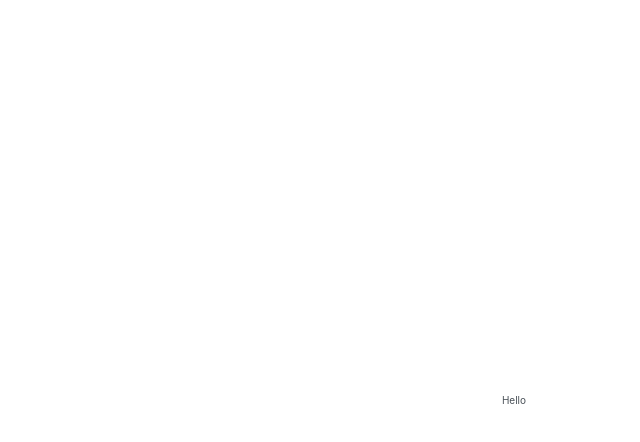
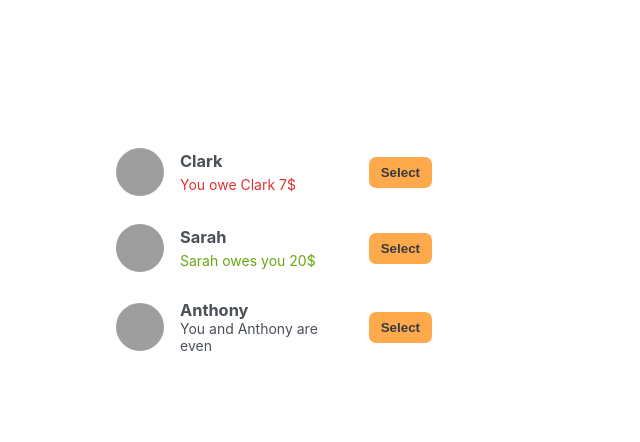
Before and after one commit to kiethohoai/eat-n-split, a React (Create React App) app: page / in a window 1280 px wide. Shown: the top 442 px of the page, without its empty margins (126-766 px from the left). Built offline with nearby package versions, Linux system fonts and the light colour scheme; grey boxes are pictures that could not be loaded.

Commit message:
003 Building the Static App List of Friends

```diff
--- a/src/App.js
+++ b/src/App.js
@@ -19,6 +19,48 @@
   },
 ];
 
+// App
 export default function App() {
-  return <div>Hello</div>;
+  return (
+    <div className="app">
+      <div className="sidebar">
+        <FriendsList />
+      </div>
+    </div>
+  );
 }
+
+// FriendsList
+function FriendsList() {
+  const friends = initialFriends;
+  return (
+    <ul>
+      {friends.map((friend) => (
+        <Friend friend={friend} key={friend.id} />
+      ))}
+    </ul>
+  );
+}
+
+// Friend
+function Friend({ friend }) {
+  return (
+    <li>
+      <img src={friend.image} alt={friend.name} />
+      <h3>{friend.name}</h3>
+      {friend.balance < 0 && (
+        <p className="red">
+          You owe {friend.name} {Math.abs(friend.balance)}$
+        </p>
+      )}
+      {friend.balance > 0 && (
+        <p className="green">
+          {friend.name} owes you {Math.abs(friend.balance)}$
+        </p>
+      )}
+      {friend.balance === 0 && <p>You and {friend.name} are even</p>}
+
+      <button className="button">Select</button>
+    </li>
+  );
+}
```
Also changed, not shown: 1 other file (tests, documents, lock files or other folders).
